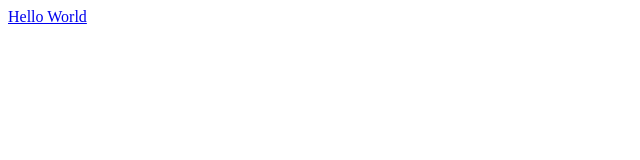
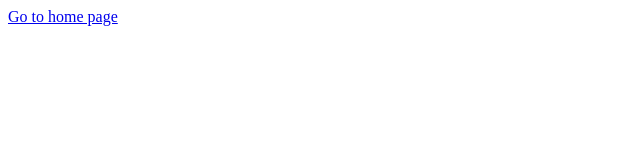
Before and after one commit to megan9572/Creative-Me, a plain HTML site: page index.html in a window 1280 px wide. Shown: the full height of the page, 0-640 px from the left. Drawn offline with Linux system fonts and the light colour scheme.

Commit message:
Update index.html

```diff
--- a/index.html
+++ b/index.html
@@ -1 +1 @@
-<a href="Other\HomePage.html">Hello World</a>
+<a href="Other\HomePage.html">Go to home page</a>
```
